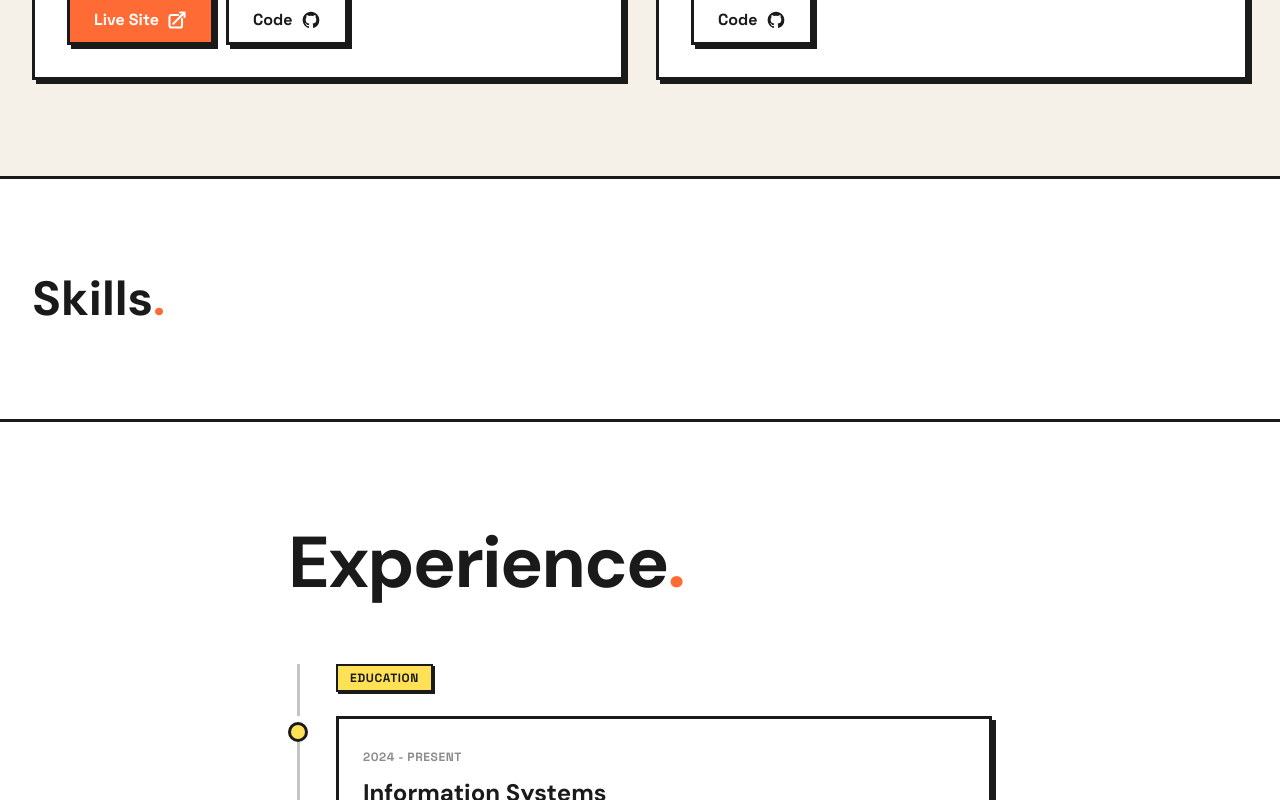
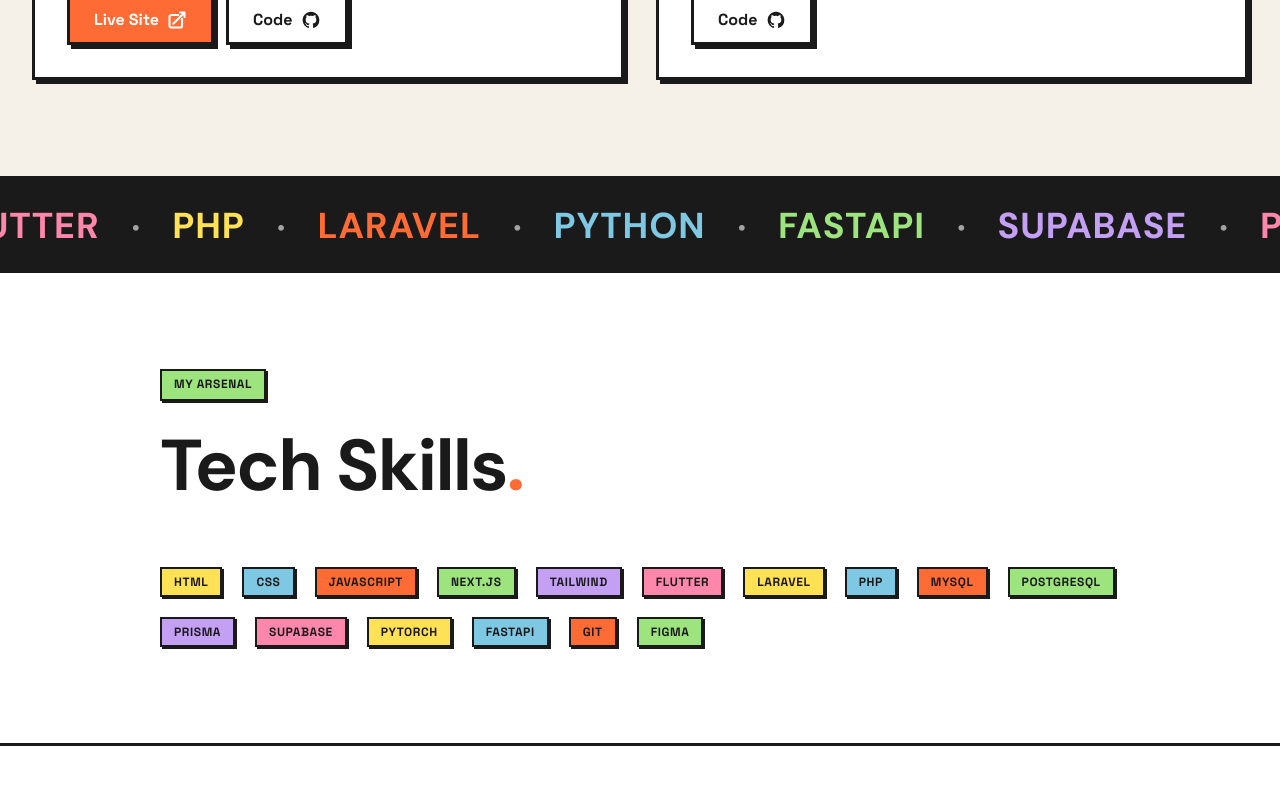
Before and after one commit to rizqy-fadhil/portofolio-v2, a Next.js app: page / in a window 1280 px wide. Shown: the part 2000-2800 px from the top of the page. Built offline with nearby package versions, Linux system fonts and the light colour scheme.

Commit message:
feat: menambahkan section techskill

```diff
--- /dev/null
+++ b/app/components/Marquee.tsx
@@ -0,0 +1,74 @@
+"use client";
+
+import { useState } from "react";
+
+/* ── Tech names with cycling accent colors ── */
+const ACCENT_COLORS = [
+  "var(--nb-yellow)",
+  "var(--nb-accent)",
+  "var(--nb-blue)",
+  "var(--nb-green)",
+  "var(--nb-purple)",
+  "var(--nb-pink)",
+];
+
+const TECH_NAMES = [
+  "HTML",
+  "CSS",
+  "JAVASCRIPT",
+  "NEXT.JS",
+  "TAILWIND",
+  "FLUTTER",
+  "PHP",
+  "LARAVEL",
+  "PYTHON",
+  "FASTAPI",
+  "SUPABASE",
+  "POSTGRESQL",
+];
+
+function MarqueeContent() {
+  return (
+    <>
+      {TECH_NAMES.map((name, i) => (
+        <span key={`${name}-${i}`} className="flex shrink-0 items-center gap-6 sm:gap-8">
+          <span
+            className="font-display text-2xl font-bold uppercase tracking-wide sm:text-3xl md:text-4xl"
+            style={{ color: ACCENT_COLORS[i % ACCENT_COLORS.length] }}
+          >
+            {name}
+          </span>
+          <span className="text-xl text-white/60 sm:text-2xl" aria-hidden="true">
+            •
+          </span>
+        </span>
+      ))}
+    </>
+  );
+}
+
+export function Marquee() {
+  const [isPaused, setIsPaused] = useState(false);
+
+  return (
+    <div
+      className="relative overflow-hidden border-y-3 border-nb-border bg-nb-fg select-none"
+      onMouseEnter={() => setIsPaused(true)}
+      onMouseLeave={() => setIsPaused(false)}
+      aria-label="Tech stack marquee"
+    >
+      <div className="py-5 sm:py-6">
+        <div
+          className="marquee-track flex w-max items-center gap-6 sm:gap-8"
+          style={{ animationPlayState: isPaused ? "paused" : "running" }}
+        >
+          {/* Render the content 4 times for seamless looping */}
+          <MarqueeContent />
+          <MarqueeContent />
+          <MarqueeContent />
+          <MarqueeContent />
+        </div>
+      </div>
+    </div>
+  );
+}
--- /dev/null
+++ b/app/components/TechSkills.tsx
@@ -0,0 +1,118 @@
+"use client";
+
+import { motion } from "framer-motion";
+
+/* ── Skills data with accent colors and playful rotation angles ── */
+const ACCENT_COLORS = [
+  "var(--nb-yellow)",
+  "var(--nb-blue)",
+  "var(--nb-accent)",
+  "var(--nb-green)",
+  "var(--nb-purple)",
+  "var(--nb-pink)",
+];
+
+/* Deterministic pseudo-random rotations seeded per skill name */
+const SKILLS = [
+  "HTML",
+  "CSS",
+  "JavaScript",
+  "Next.js",
+  "Tailwind",
+  "Flutter",
+  "Laravel",
+  "PHP",
+  "MySQL",
+  "PostgreSQL",
+  "Prisma",
+  "Supabase",
+  "PyTorch",
+  "FastAPI",
+  "Git",
+  "Figma",
+];
+
+/* Fixed rotation angles for the "sticker" look (-3 to 3 deg) */
+const ROTATIONS = [
+  -2, 1.5, -1, 2.5, -3, 1, -2.5, 3, -1.5, 2, -0.5, 1.8, -2.8, 0.8, -1.2, 2.2,
+];
+
+/* ── Animation variants ── */
+const sectionVariants = {
+  hidden: {},
+  visible: {
+    transition: {
+      staggerChildren: 0.06,
+      delayChildren: 0.15,
+    },
+  },
+};
+
+const headingVariants = {
+  hidden: { opacity: 0, y: 30 },
+  visible: {
+    opacity: 1,
+    y: 0,
+    transition: { duration: 0.5, ease: "easeOut" as const },
+  },
+};
+
+const pillVariants = {
+  hidden: { opacity: 0, scale: 0.7, y: 20 },
+  visible: {
+    opacity: 1,
+    scale: 1,
+    y: 0,
+    transition: { duration: 0.4, ease: "easeOut" as const },
+  },
+};
+
+export function TechSkills() {
+  return (
+    <section
+      id="skills"
+      className="border-b-3 border-nb-border bg-nb-white py-24"
+    >
+      <motion.div
+        variants={sectionVariants}
+        initial="hidden"
+        whileInView="visible"
+        viewport={{ once: true, amount: 0.15 }}
+        className="mx-auto max-w-5xl px-6 lg:px-8"
+      >
+        {/* Eyebrow + Heading */}
+        <motion.div variants={headingVariants} className="mb-14">
+          <span className="nb-badge mb-5 inline-block bg-nb-green">
+            My Arsenal
+          </span>
+          <h2 className="font-display text-5xl font-bold leading-tight tracking-tight sm:text-6xl md:text-7xl">
+            Tech Skills
+            <span className="text-nb-accent">.</span>
+          </h2>
+        </motion.div>
+
+        {/* Skill pills */}
+        <div className="flex flex-wrap gap-4 sm:gap-5">
+          {SKILLS.map((skill, i) => (
+            <motion.span
+              key={skill}
+              variants={pillVariants}
+              className="nb-badge cursor-default px-4 py-2 text-sm font-bold sm:px-5 sm:py-2.5 sm:text-base"
+              style={{
+                backgroundColor: ACCENT_COLORS[i % ACCENT_COLORS.length],
+                transform: `rotate(${ROTATIONS[i]}deg)`,
+              }}
+              whileHover={{
+                scale: 1.12,
+                rotate: 0,
+                transition: { duration: 0.2 },
+              }}
+            >
+              {skill}
+            </motion.span>
+          ))}
+        </div>
+      </motion.div>
+    </section>
+  );
+}
--- a/app/globals.css
+++ b/app/globals.css
@@ -208,3 +208,17 @@ body {
   background-color: var(--nb-fg);
   border: 2px solid var(--nb-bg);
 }
+
+/* ── 6. Marquee Animation ── */
+@keyframes marquee-scroll {
+  0% {
+    transform: translateX(0);
+  }
+  100% {
+    transform: translateX(-50%);
+  }
+}
+
+.marquee-track {
+  animation: marquee-scroll 30s linear infinite;
+}
--- a/app/page.tsx
+++ b/app/page.tsx
@@ -4,6 +4,8 @@ import { motion } from "framer-motion";
 import Link from "next/link";
 import { SelectedWorks } from "@/app/components/SelectedWorks";
 import { Experience } from "@/app/components/Experience";
+import { Marquee } from "@/app/components/Marquee";
+import { TechSkills } from "@/app/components/TechSkills";
 
 /* ── Stagger-in animation variants ── */
 const containerVariants = {
@@ -187,13 +189,9 @@ export default function Home() {
 
       <SelectedWorks />
 
-      <section id="skills" className="border-b-3 border-nb-border bg-nb-white py-24">
-        <div className="mx-auto max-w-7xl px-6 lg:px-8">
-          <h2 className="font-display text-4xl font-bold sm:text-5xl">
-            Skills<span className="text-nb-accent">.</span>
-          </h2>
-        </div>
-      </section>
+      <Marquee />
+
+      <TechSkills />
 
       <Experience />
 
```
